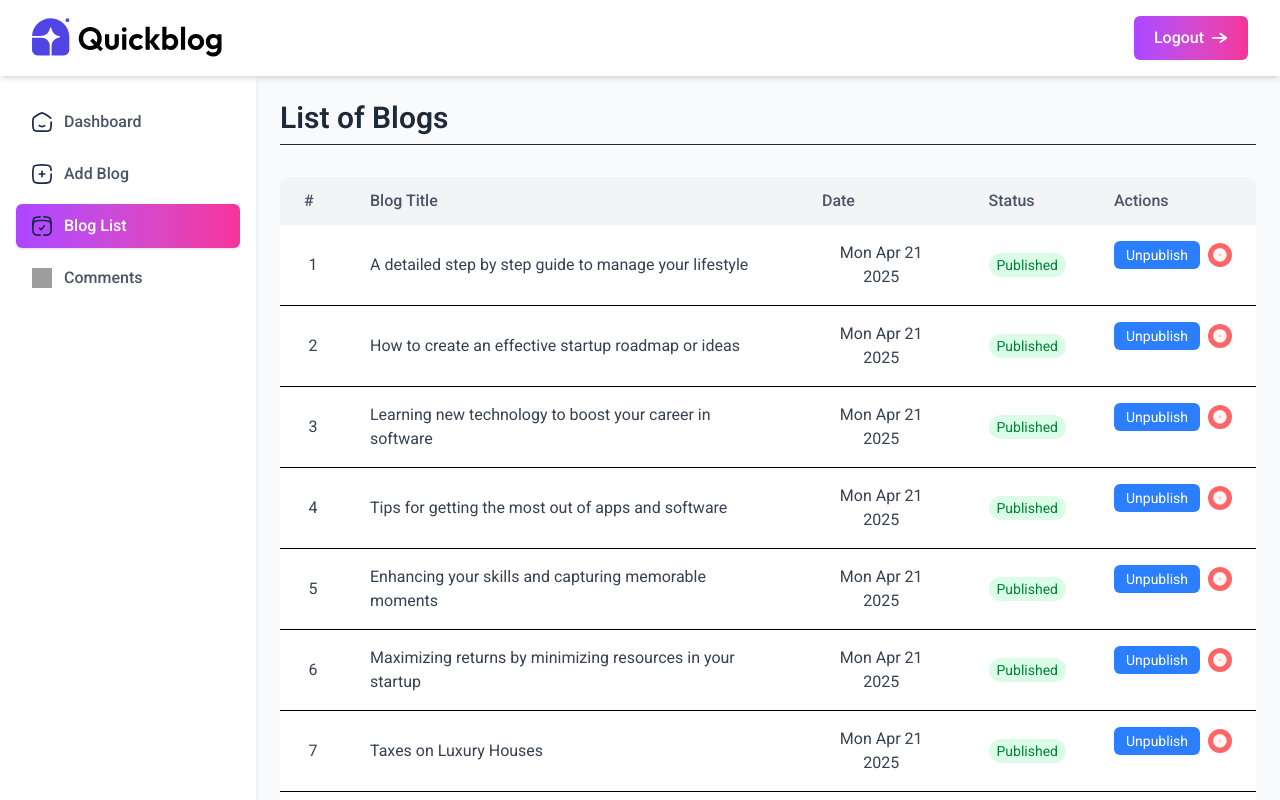
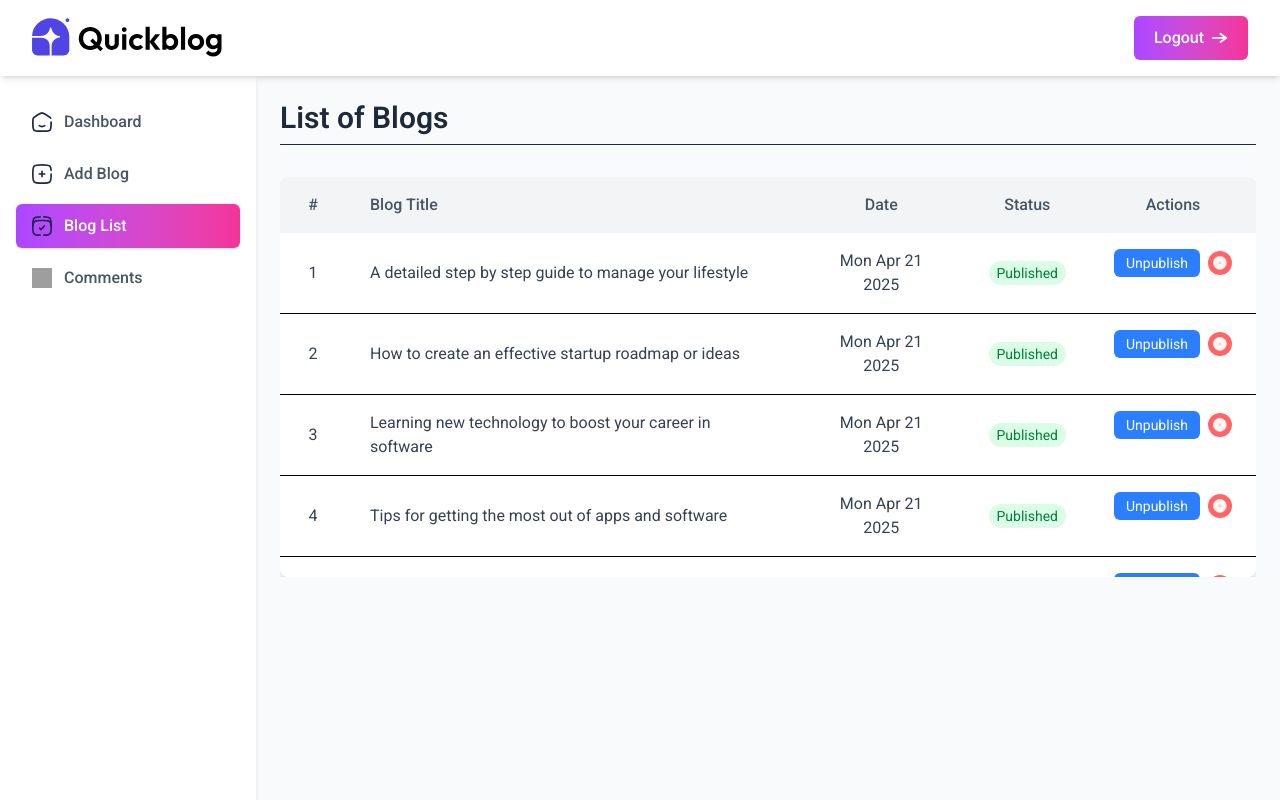
Before and after one commit to IrianB/QuickBlog, a React (Vite) app in the folder fe/: page /admin/list in a window 1280 px wide. Shown: the top 800 px of the page. Built offline with nearby package versions, Linux system fonts and the light colour scheme; grey boxes are pictures that could not be loaded.

Commit message:
set max height for list of blogs

```diff
--- a/fe/src/pages/admin/ListBlog.jsx
+++ b/fe/src/pages/admin/ListBlog.jsx
@@ -22,23 +22,32 @@ const ListBlog = () => {
       </h1>
 
       <div className="overflow-x-auto mt-8">
-        <table className="min-w-full bg-white shadow-md rounded-lg overflow-hidden">
-          <thead className="bg-gray-100">
+        <div className="max-h-[400px] overflow-y-auto rounded-lg shadow-md">
+          <table className="min-w-full bg-white">
+            <thead className="bg-gray-100 sticky top-0 z-10">
               <tr>
-              <th className="py-3 px-6 text-left text-gray-600 font-medium">#</th>
-              <th className="py-3 px-6 text-left text-gray-600 font-medium">Blog Title</th>
-              <th className="py-3 px-6 text-left text-gray-600 font-medium">Date</th>
-              <th className="py-3 px-6 text-left text-gray-600 font-medium">Status</th>
-              <th className="py-3 px-6 text-left text-gray-600 font-medium">Actions</th>
+                <th className="py-4 px-6 text-center text-gray-600 font-medium">#</th>
+                <th className="py-4 px-6 text-left text-gray-600 font-medium">Blog Title</th>
+                <th className="py-4 px-6 text-center text-gray-600 font-medium">Date</th>
+                <th className="py-4 px-6 text-center text-gray-600 font-medium">Status</th>
+                <th className="py-4 px-6 text-center text-gray-600 font-medium">Actions</th>
               </tr>
             </thead>
+
             <tbody>
-            {blogs.map((blog, index) => {
-              return <BlogTableItem key={blog._id} blog={blog} fetchBlog={fetchBlogs} index={index} />
-            })}
+              {blogs.map((blog, index) => (
+                <BlogTableItem
+                  key={blog._id}
+                  blog={blog}
+                  fetchBlog={fetchBlogs}
+                  index={index}
+                />
+              ))}
             </tbody>
           </table>
         </div>
+      </div>
+
 
     </div>
   )
```
Lines whose indentation alone changed are shown as unchanged.
